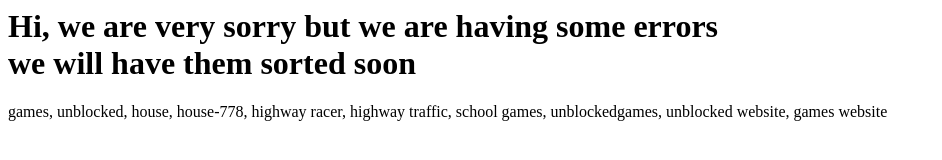
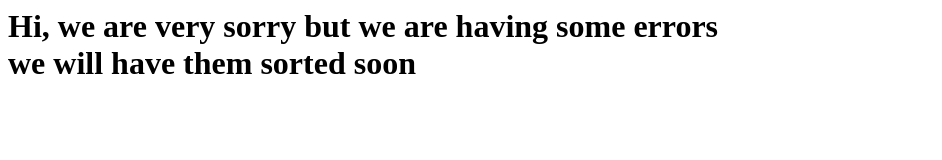
Before and after one commit to house-778/old, a plain HTML site: page index.html in a window 1280 px wide. Shown: the whole page, without its empty margins (0-942 px from the left). Drawn offline with Linux system fonts and the light colour scheme.

Commit message:
Update index.html

```diff
--- a/index.html
+++ b/index.html
@@ -5,4 +5,4 @@
 <h1>Hi, we are very sorry but we are having some errors <br> we will have them sorted soon</h1>
 <script>//window.location.href = "games.html";</script>
 
-games, unblocked, house, house-778, highway racer, highway traffic, school games, unblockedgames, unblocked website, games website
+<!--games, unblocked, house, house-778, highway racer, highway traffic, school games, unblockedgames, unblocked website, games website-->
```
